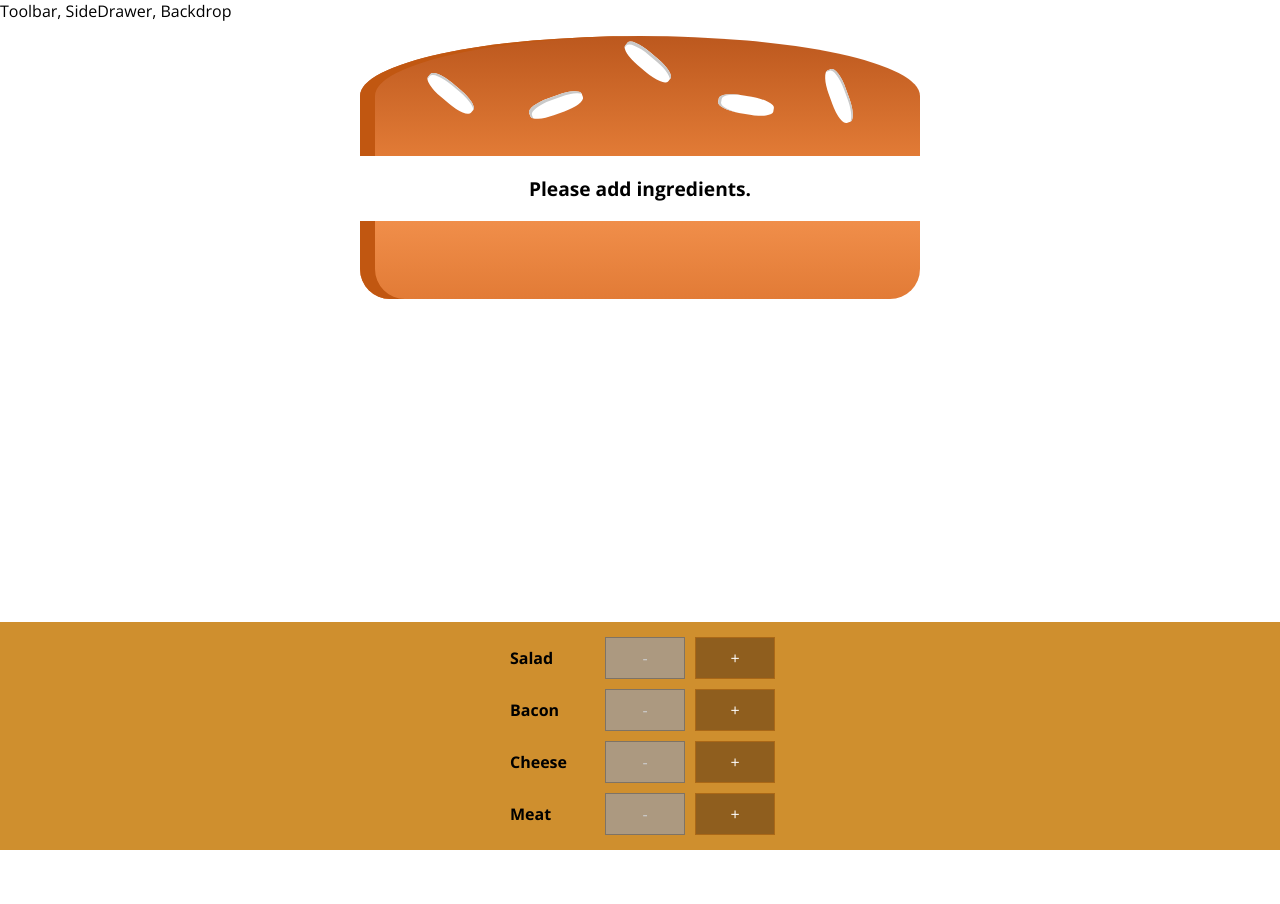
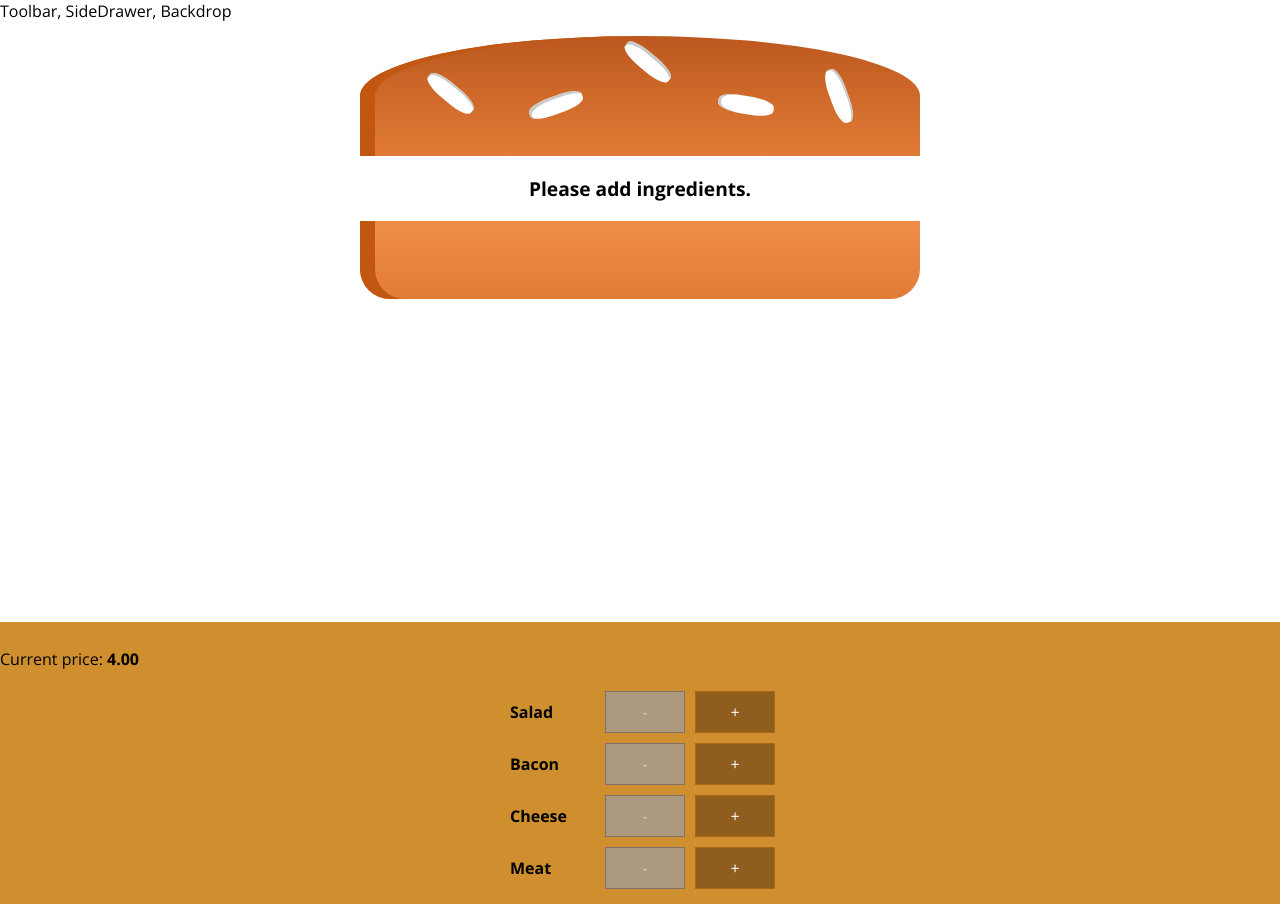
Before and after one commit to dleszcz/burger-app, a React app: page / in a window 1280 px wide. Before the commit the page ends 850 px from the top, so only its background shows below. Built offline with nearby package versions, Linux system fonts and the light colour scheme.

Commit message:
Show total price

```diff
--- a/src/components/Burger/BuildControls/BuildControls.js
+++ b/src/components/Burger/BuildControls/BuildControls.js
@@ -1,5 +1,5 @@
 import React from 'react';
-import { Controls } from './BuildControl.styles';
+import { Controls, PriceContainer } from './BuildControls.styles';
 import BuildControl from './BuildControl/BuildControl';
 
 const controls = [
@@ -12,6 +12,9 @@ const controls = [
 const BuildControls = (props) => {
   return (
     <Controls>
+      <PriceContainer>
+        Current price: <strong>{props.price.toFixed(2)}</strong>
+      </PriceContainer>
       { controls.map(control => (
       <BuildControl
         key={control.label}
--- a/src/components/Burger/BuildControls/BuildControl.styles.js
+++ b/src/components/Burger/BuildControls/BuildControls.styles.js
@@ -10,3 +10,7 @@ export const Controls = styled.div`
   margin: auto;
   padding: 10px 0;
 `;
+
+export const PriceContainer = styled.p`
+  width: 100%;
+`;
--- a/src/containers/BurgerBuilder/BurgerBuilder.js
+++ b/src/containers/BurgerBuilder/BurgerBuilder.js
@@ -73,6 +73,7 @@ class BurgerBuilder extends Component {
           ingredientAdded={this.addIngredientHandler}
           ingredientRemoved={this.removeIngredientHandler}
           disabled={disabledInfo}
+          price={this.state.totalPrice}
         />
       </>
     );
```
